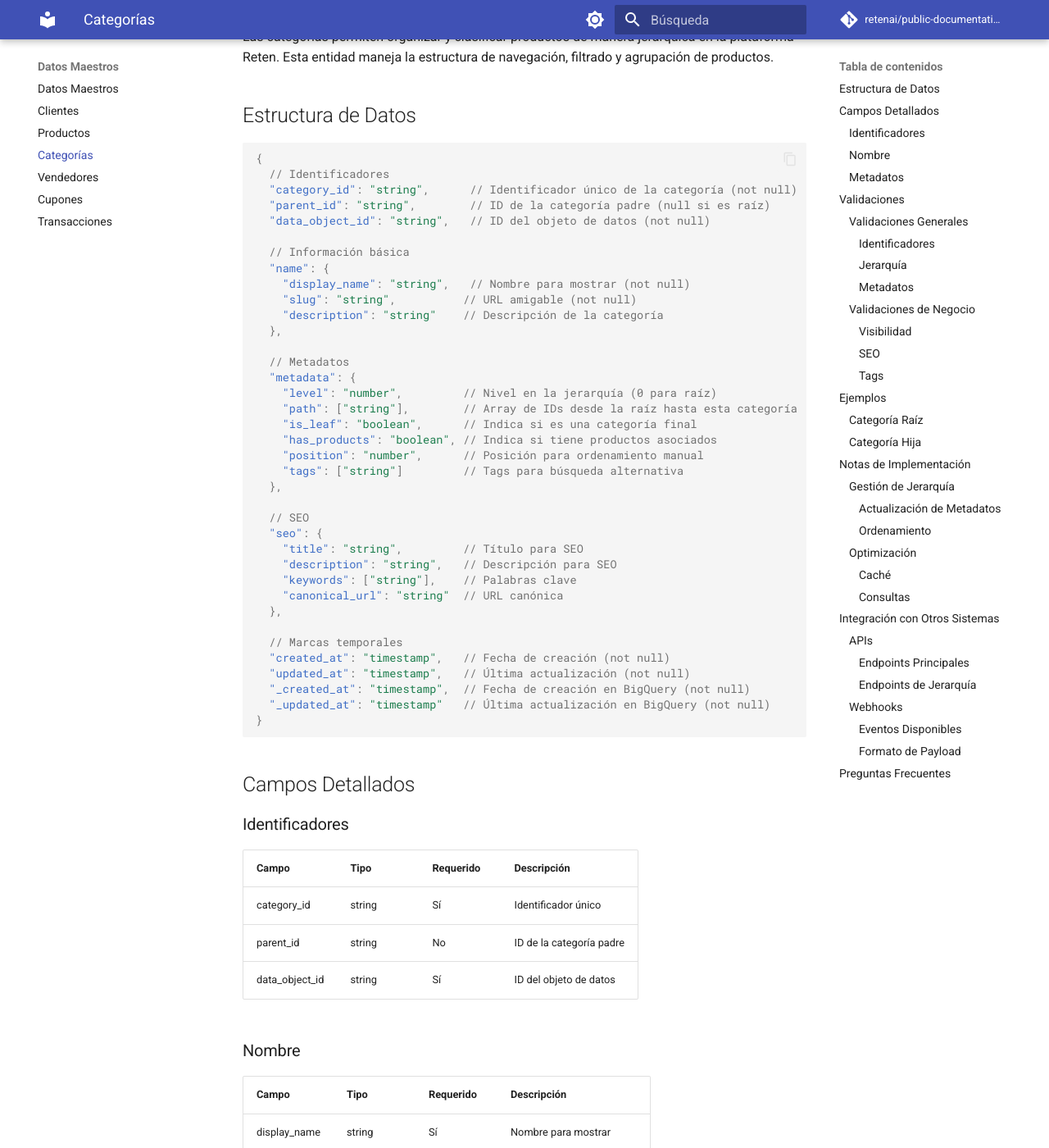
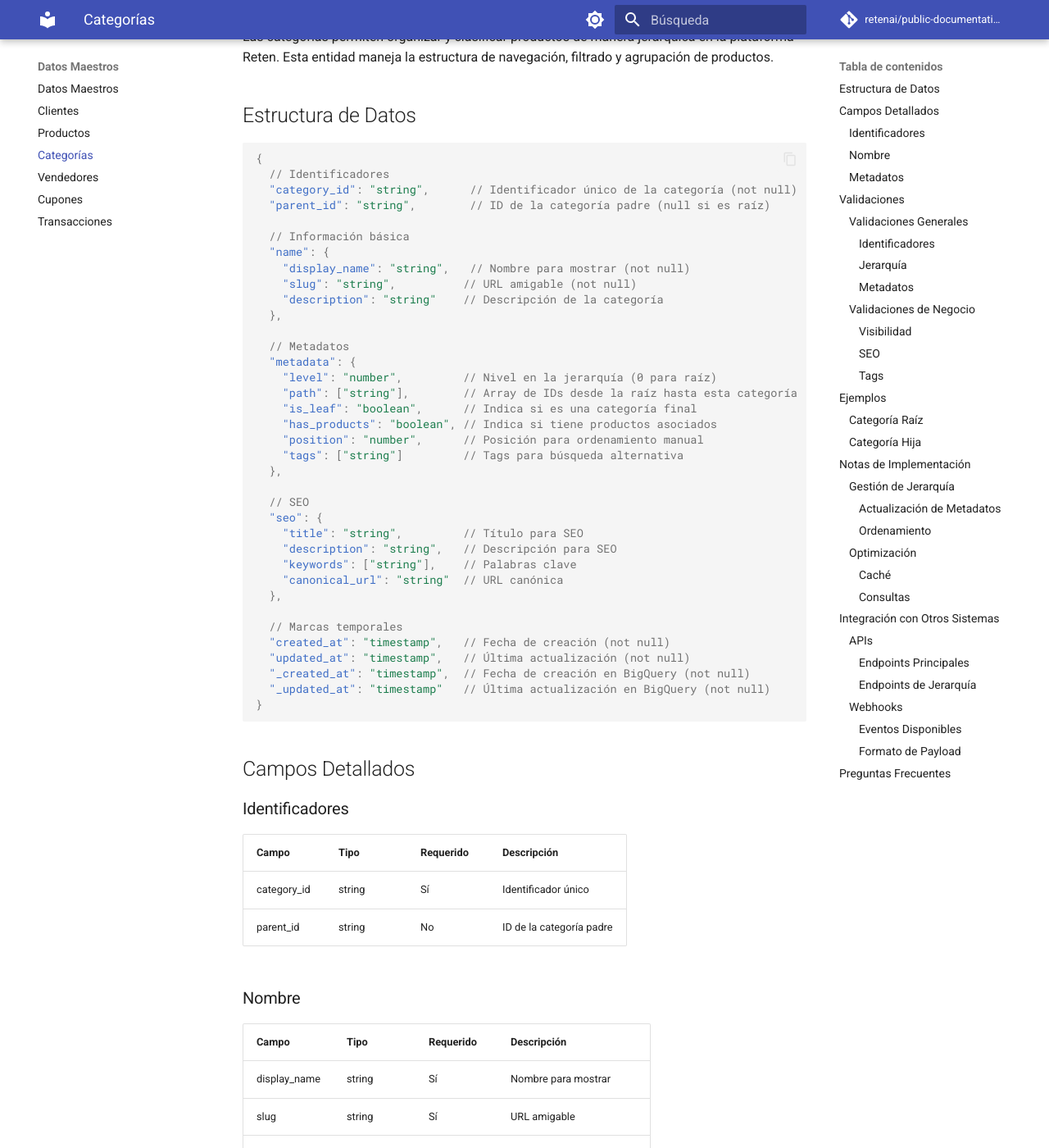
Before and after one commit to retenai/public-documentation, an MkDocs documentation site: the page built from docs/master-data/category/README.md, in a window 1280 px wide and 1400 px high, scrolled down 196 px. Shown: the whole window at 82% size. Built offline with MkDocs 1.6.1 and Material for MkDocs 9.7.7, drawn with Linux system fonts in a browser that asks for light colours; comment, search, counter and statistics services are not loaded.

Commit message:
docs: remove data_object_id field from documentation
This commit removes the internal data_object_id field from category, coupon and subscription documentation.

```diff
--- a/docs/master-data/category/README.md
+++ b/docs/master-data/category/README.md
@@ -9,7 +9,6 @@ Las categorías permiten organizar y clasificar productos de manera jerárquica
   // Identificadores
   "category_id": "string",      // Identificador único de la categoría (not null)
   "parent_id": "string",        // ID de la categoría padre (null si es raíz)
-  "data_object_id": "string",   // ID del objeto de datos (not null)
 
   // Información básica
   "name": {
@@ -48,11 +47,10 @@ Las categorías permiten organizar y clasificar productos de manera jerárquica
 
 ### Identificadores
 
-| Campo          | Tipo   | Requerido | Descripción              |
-| -------------- | ------ | --------- | ------------------------ |
-| category_id    | string | Sí        | Identificador único      |
-| parent_id      | string | No        | ID de la categoría padre |
-| data_object_id | string | Sí        | ID del objeto de datos   |
+| Campo       | Tipo   | Requerido | Descripción              |
+| ----------- | ------ | --------- | ------------------------ |
+| category_id | string | Sí        | Identificador único      |
+| parent_id   | string | No        | ID de la categoría padre |
 
 ### Nombre
 
```
Also changed, not shown: docs/master-data/coupon/README.md (+4 -5 lines), docs/settings/subscription/README.md (+4 -5 lines).
